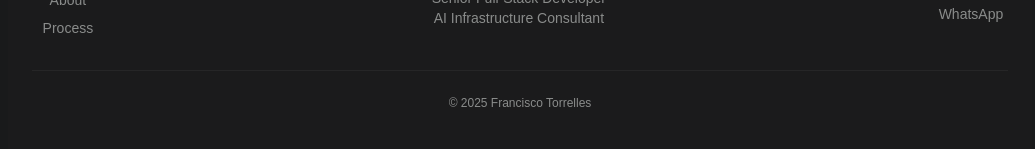
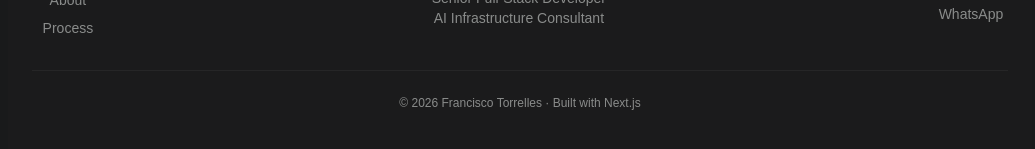
Before and after one commit to ftorrelles/portfolio-AI, a Next.js app: page /en in a window 1280 px wide. Shown: the part 5235-5384 px from the top of the page, without its empty margins (120-1155 px from the left). Built offline with nearby package versions, Linux system fonts and the light colour scheme.

Commit message:
update profile

```diff
--- a/src/components/sections/Footer.tsx
+++ b/src/components/sections/Footer.tsx
@@ -44,7 +44,7 @@ export default function Footer({ t }: { t: any }) {
         </div>
       </div>
 
-      <p className="border-t border-white/5 mt-8 pt-6 text-nex-grey text-xs text-center">{t.footer.copy.replace(' · Built with Next.js', '')}</p>
+      <p className="border-t border-white/5 mt-8 pt-6 text-nex-grey text-xs text-center">{t.footer.copy}</p>
     </footer>
   );
 }
--- a/src/messages/en.json
+++ b/src/messages/en.json
@@ -91,9 +91,9 @@
     "connect_title": "Connect",
     "connect": [
       { "name": "LinkedIn", "url": "https://linkedin.com/in/francisco-torrelles-227771209" },
-      { "name": "GitHub",   "url": "https://github.com" },
+      { "name": "GitHub",   "url": "https://github.com/ftorrelles" },
       { "name": "WhatsApp", "url": "https://wa.me/573012632430" }
     ],
-    "copy": "© 2025 Francisco Torrelles · Built with Next.js"
+    "copy": "© 2026 Francisco Torrelles · Built with Next.js"
   }
 }
--- a/src/messages/es.json
+++ b/src/messages/es.json
@@ -91,9 +91,9 @@
     "connect_title": "Conectar",
     "connect": [
       { "name": "LinkedIn", "url": "https://linkedin.com/in/francisco-torrelles-227771209" },
-      { "name": "GitHub",   "url": "https://github.com" },
+      { "name": "GitHub",   "url": "https://github.com/ftorrelles" },
       { "name": "WhatsApp", "url": "https://wa.me/573012632430" }
     ],
-    "copy": "© 2025 Francisco Torrelles · Built with Next.js"
+    "copy": "© 2026 Francisco Torrelles · Built with Next.js"
   }
 }
```
